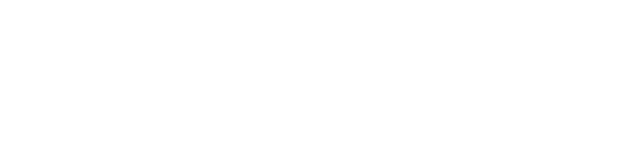
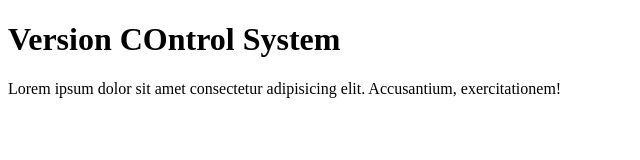
Before and after one commit to mihad-khadem/my-repo, a plain HTML site: page index.html in a window 1280 px wide. Shown: the whole page, without its empty margins (0-640 px from the left). Drawn offline with Linux system fonts and the light colour scheme.

Commit message:
sec commit

```diff
--- a/index.html
+++ b/index.html
@@ -6,6 +6,10 @@
     <title>Document</title>
 </head>
 <body>
+    <div>
+        <h1>Version COntrol System</h1>
+        <p>Lorem ipsum dolor sit amet consectetur adipisicing elit. Accusantium, exercitationem!</p>
+    </div>
 
 </body>
 </html>
```
Also changed, not shown: Note.txt (added).
